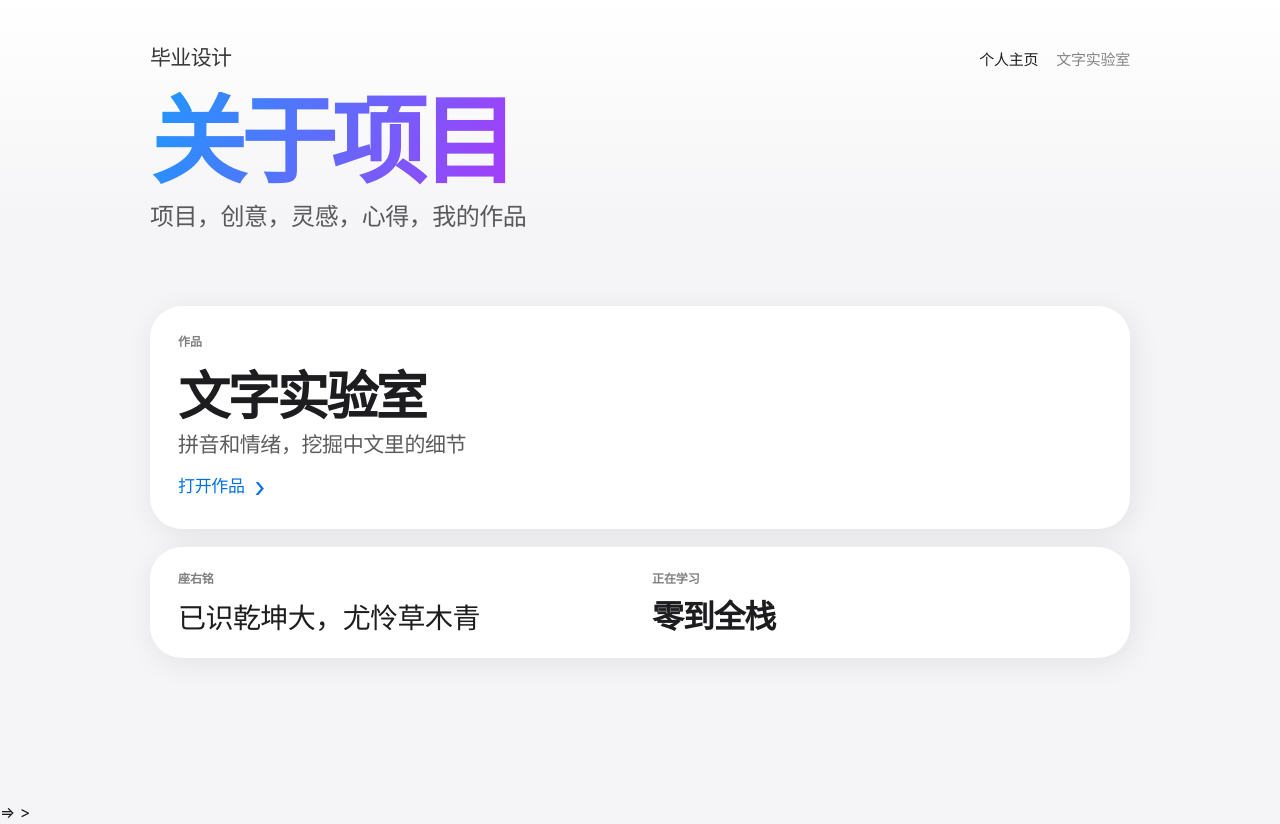
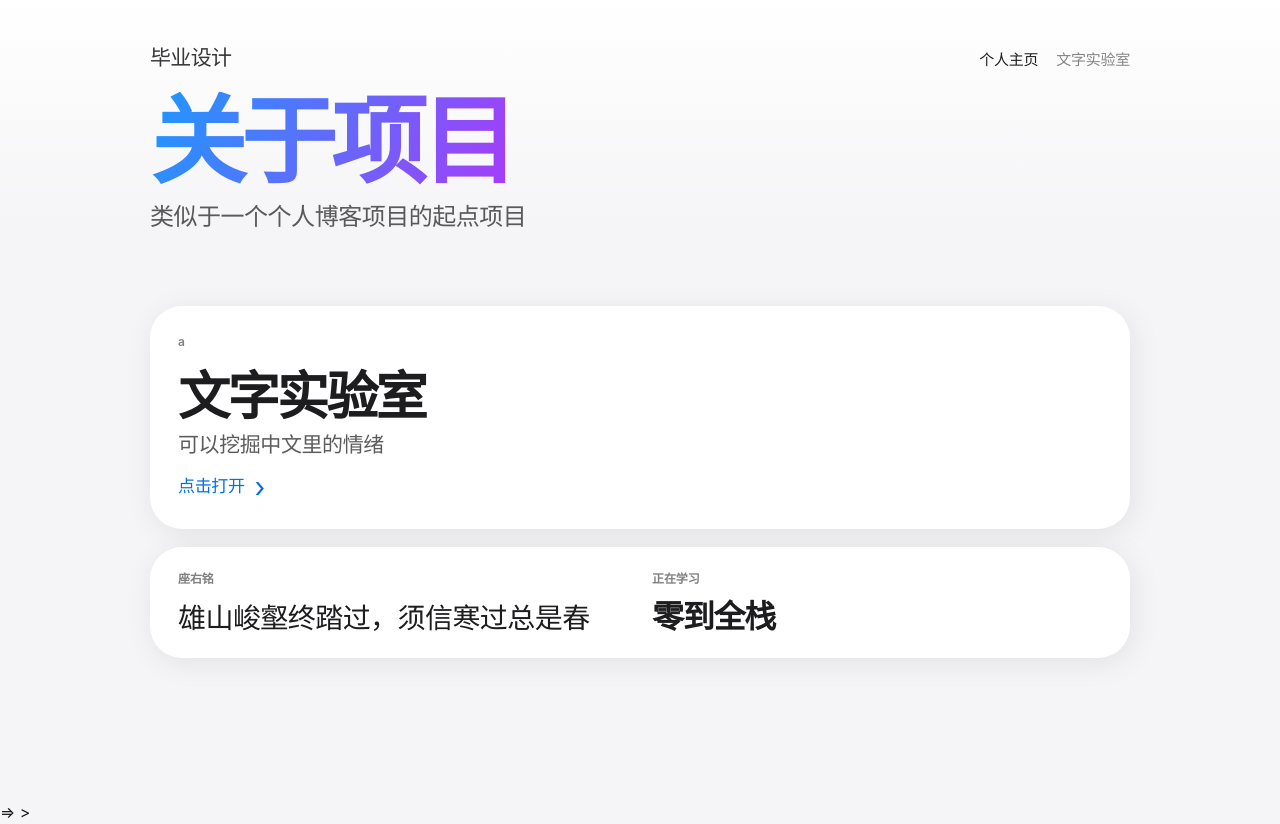
Before and after one commit to Civic-cn/math.1, a React (Vite) app: page / in a window 1280 px wide. Built offline with nearby package versions, Linux system fonts and the light colour scheme.

Commit message:
文案修改

```diff
--- a/index.html
+++ b/index.html
@@ -3,7 +3,7 @@
   <head>
     <meta charset="UTF-8" />
     <meta name="viewport" content="width=device-width, initial-scale=1.0" />
-    <title>Zero to Tech</title>
+    <title>毕设项目</title>
   </head>
   <body>
     <div id="root"></div>
--- a/src/data/site.js
+++ b/src/data/site.js
@@ -7,20 +7,20 @@
 
 export const home = {
   heroTitle: "关于项目",
-  heroSubtitle: "项目，创意，灵感，心得，我的作品",
+  heroSubtitle: "类似于一个个人博客项目的起点项目",
   featuredWork: {
-    kicker: "作品",
+    kicker: "a",
     title: "文字实验室",
-    copy: "拼音和情绪，挖掘中文里的细节",
-    linkLabel: "打开作品",
+    copy: "可以挖掘中文里的情绪",
+    linkLabel: "点击打开",
   },
   identity: {
-    motto: "已识乾坤大，尤怜草木青",
+    motto: "雄山峻壑终踏过，须信寒过总是春",
     learning: "零到全栈",
   },
 };
 
 export const textLab = {
-  heroTitle: "文字分析",
-  heroSubtitle: "挖掘中文里的细节",
+  heroTitle: "让我分析分析",
+  heroSubtitle: "看看这句话的情绪如何",
 };
```
Also changed, not shown: 2 other files (tests, documents, lock files or other folders).
